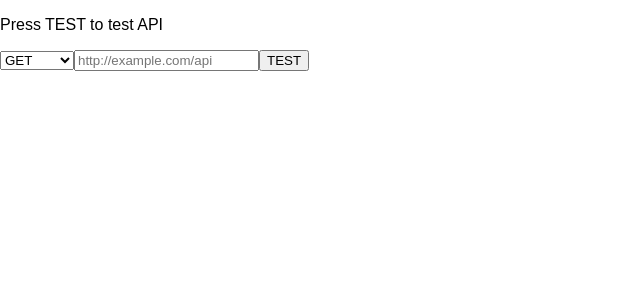
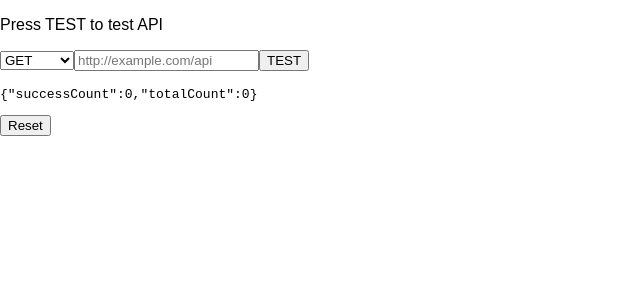
Before and after one commit to samshareski/api-tester, a React (Create React App) app: page / in a window 1280 px wide. Shown: the top 300 px of the page, without its empty margins (0-640 px from the left). Built offline with nearby package versions, Linux system fonts and the light colour scheme.

Commit message:
Add response counter

```diff
--- a/src/App.js
+++ b/src/App.js
@@ -1,6 +1,7 @@
 import React, { Component } from 'react'
 import Console from './console/Console'
 import HistoryListContainer from './history/containers/HistoryListContainer'
+import ResponseCounter from './response-counter/ResponseCounter'
 
 class App extends Component {
   render() {
@@ -8,6 +9,7 @@ class App extends Component {
       <div>
         <Console />
         <HistoryListContainer />
+        <ResponseCounter />
       </div>
     )
   }
--- /dev/null
+++ b/src/response-counter/ResponseCounter.js
@@ -0,0 +1,20 @@
+import React from 'react'
+import { connect } from 'react-redux'
+import { resetSuccessRate } from '../store/actions'
+
+const ResponseCounter = ({ responseCounter, reset }) => (
+  <div>
+    <pre>{JSON.stringify(responseCounter)}</pre>
+    <button onClick={reset}>Reset</button>
+  </div>
+)
+
+const mapStateToProps = state => ({
+  responseCounter: state.responseCounter
+})
+
+const mapDispatchToProps = dispatch => ({
+  reset: () => dispatch(resetSuccessRate())
+})
+
+export default connect(mapStateToProps, mapDispatchToProps)(ResponseCounter)
```
